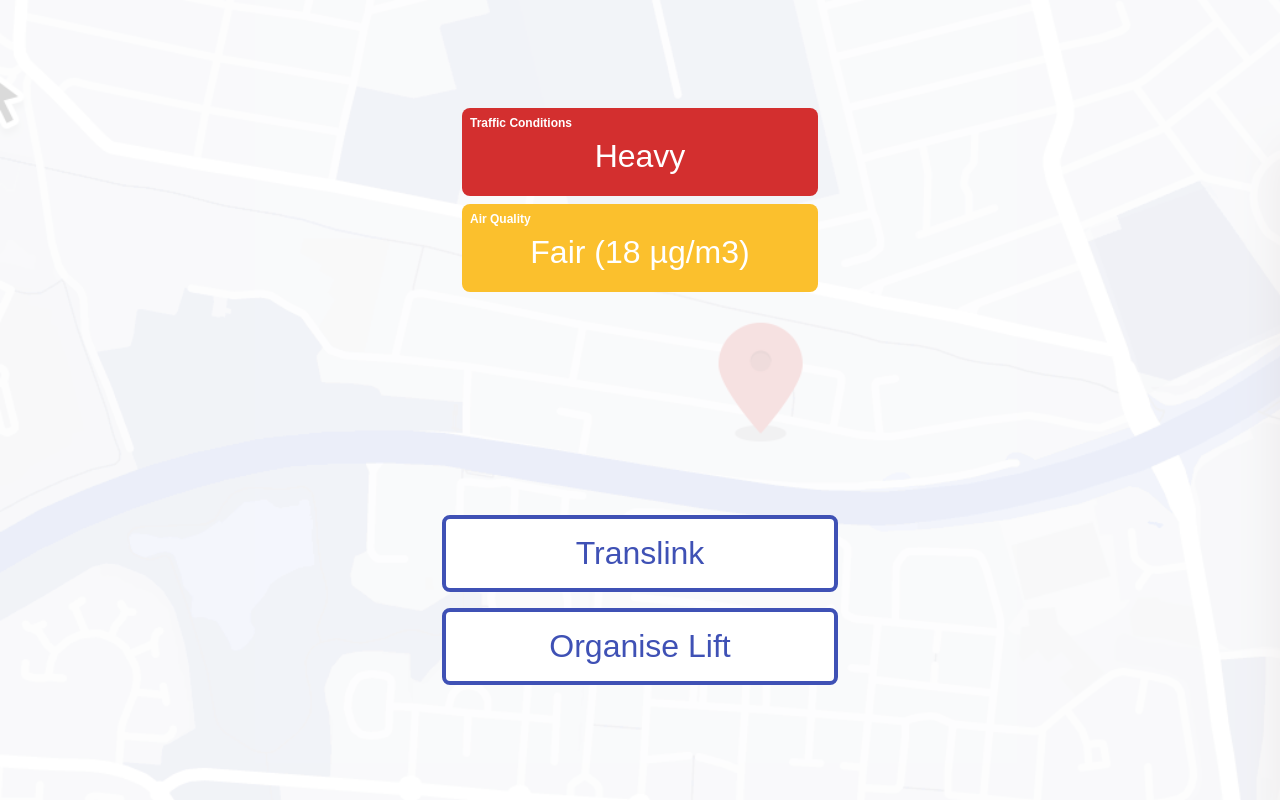
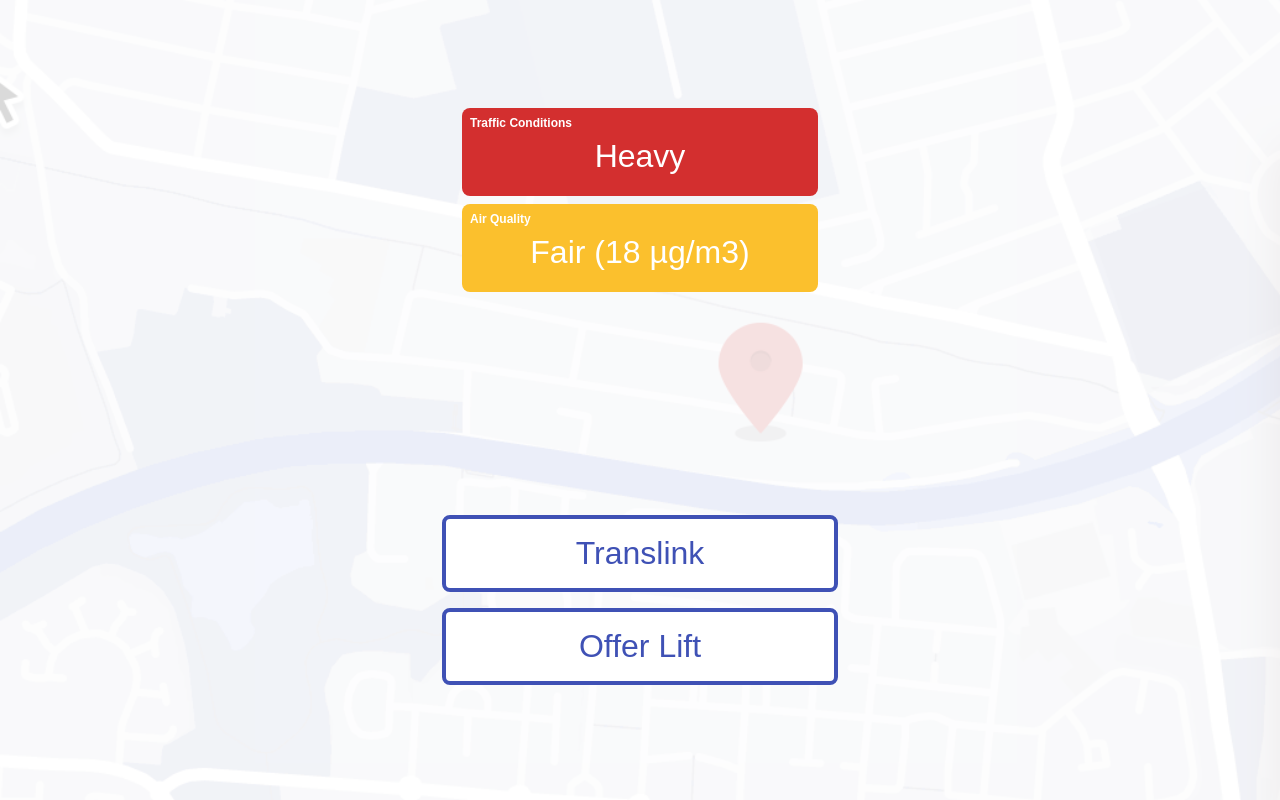
Before and after one commit to tallredmanxyz/scuber, a plain HTML site: page conditions.html in a window 1280 px wide. Drawn offline with nearby package versions, Linux system fonts and the light colour scheme; some packages are replaced by stand-ins of ours.

Commit message:
Updated broken links

```diff
--- a/conditions.html
+++ b/conditions.html
@@ -44,12 +44,12 @@
     </div>
 
     <div class="button-choices">
-        <a href="#" class="scuber-button">
+        <a href="https://translink.com.au/" class="scuber-button">
             Translink
         </a>
 
-        <a href="#" class="scuber-button">
-            Organise Lift
+        <a href="offer.html" class="scuber-button">
+            Offer Lift
         </a>
     </div>
 
```
